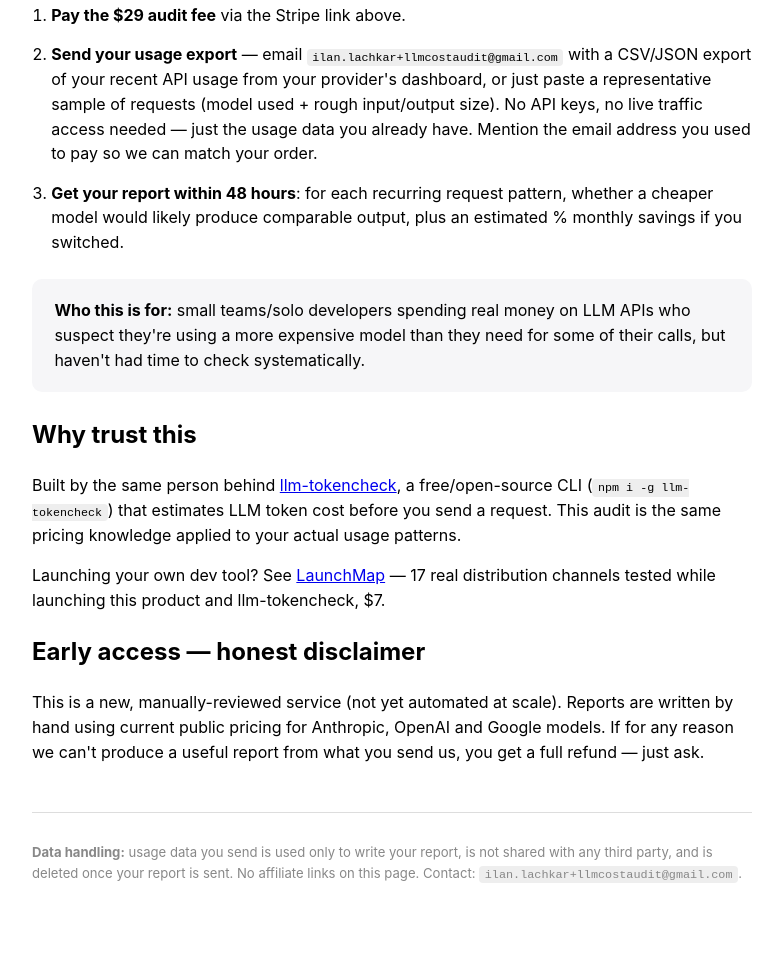
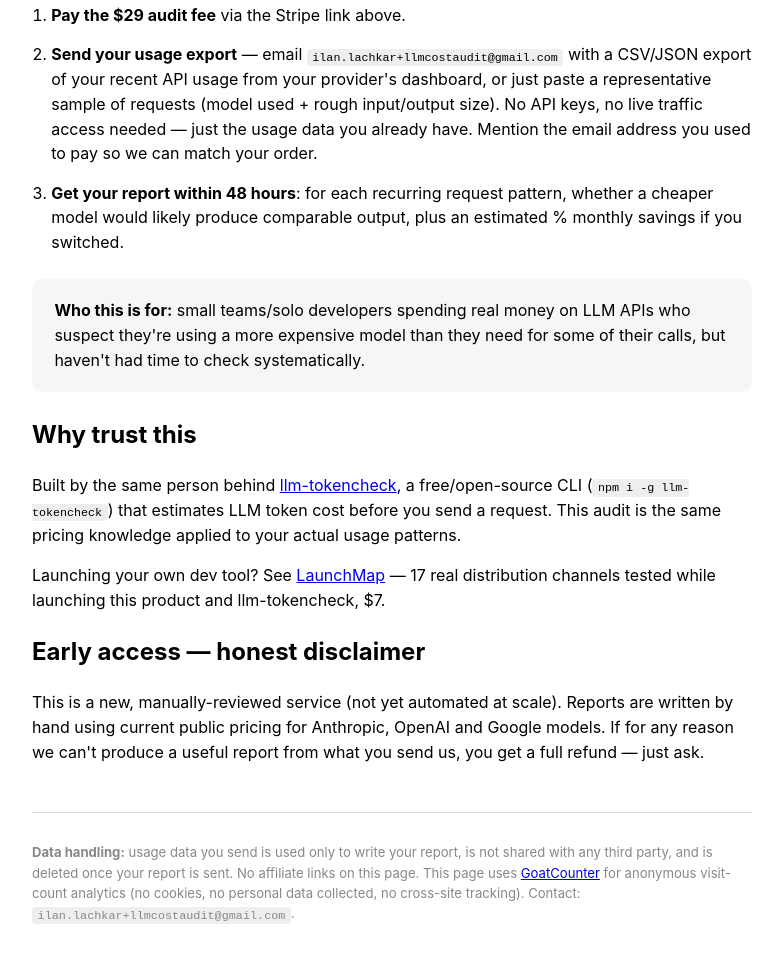
Before and after one commit to ilan-lachkar/llm-cost-audit, a plain HTML site: page index.html in a window 1280 px wide. Shown: the part 447-1409 px from the top of the page, without its empty margins (248-1020 px from the left). Drawn offline with Linux system fonts and the light colour scheme.

Commit message:
Add privacy-friendly GoatCounter analytics (no cookies, disclosed in footer)

```diff
--- a/index.html
+++ b/index.html
@@ -28,6 +28,8 @@
     footer { border-top-color: #333; }
   }
 </style>
+<script data-goatcounter="https://llmcostaudit3.goatcounter.com/count"
+        async src="//gc.zgo.at/count.js"></script>
 </head>
 <body>
 
@@ -74,7 +76,9 @@
 
 <footer>
   <p><strong>Data handling:</strong> usage data you send is used only to write your report, is not shared
-  with any third party, and is deleted once your report is sent. No affiliate links on this page. Contact:
+  with any third party, and is deleted once your report is sent. No affiliate links on this page. This page
+  uses <a href="https://www.goatcounter.com/privacy">GoatCounter</a> for anonymous visit-count analytics
+  (no cookies, no personal data collected, no cross-site tracking). Contact:
   <code>ilan.lachkar+llmcostaudit@gmail.com</code>.</p>
 </footer>
 
```
